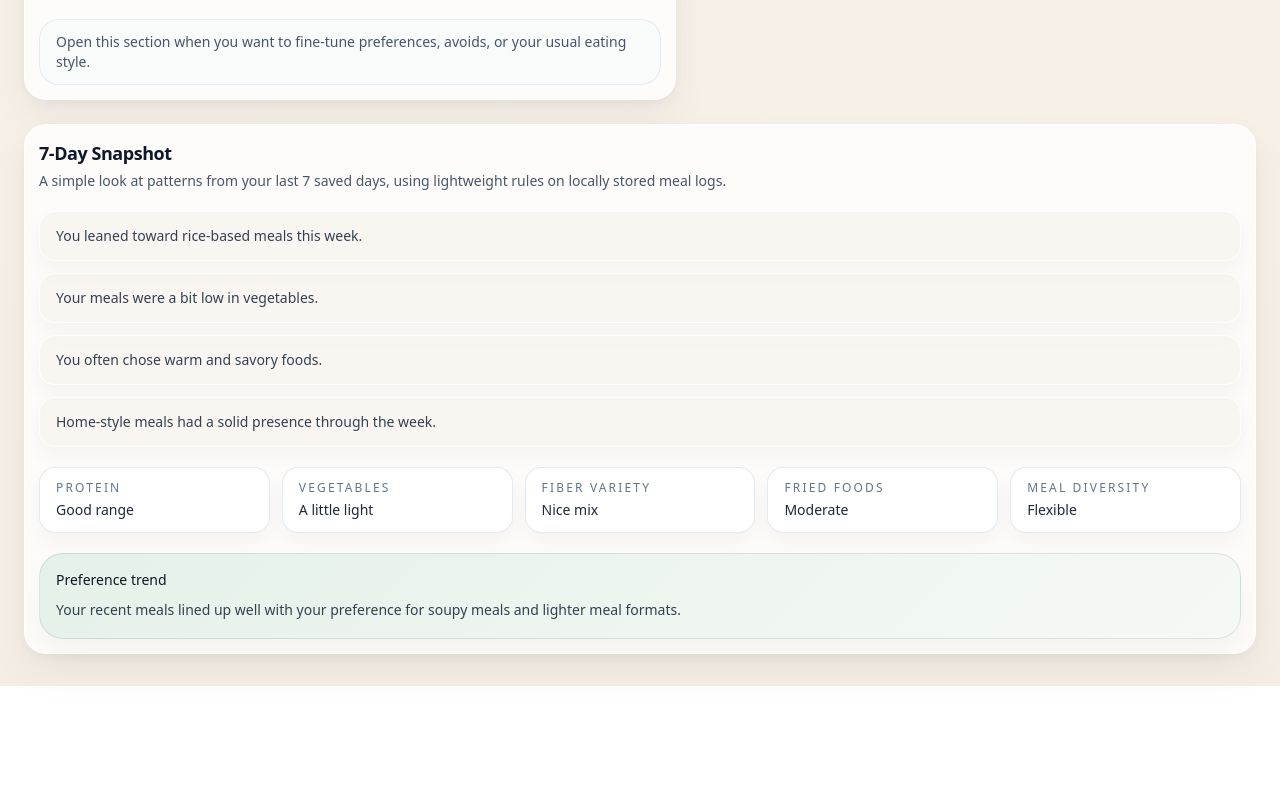
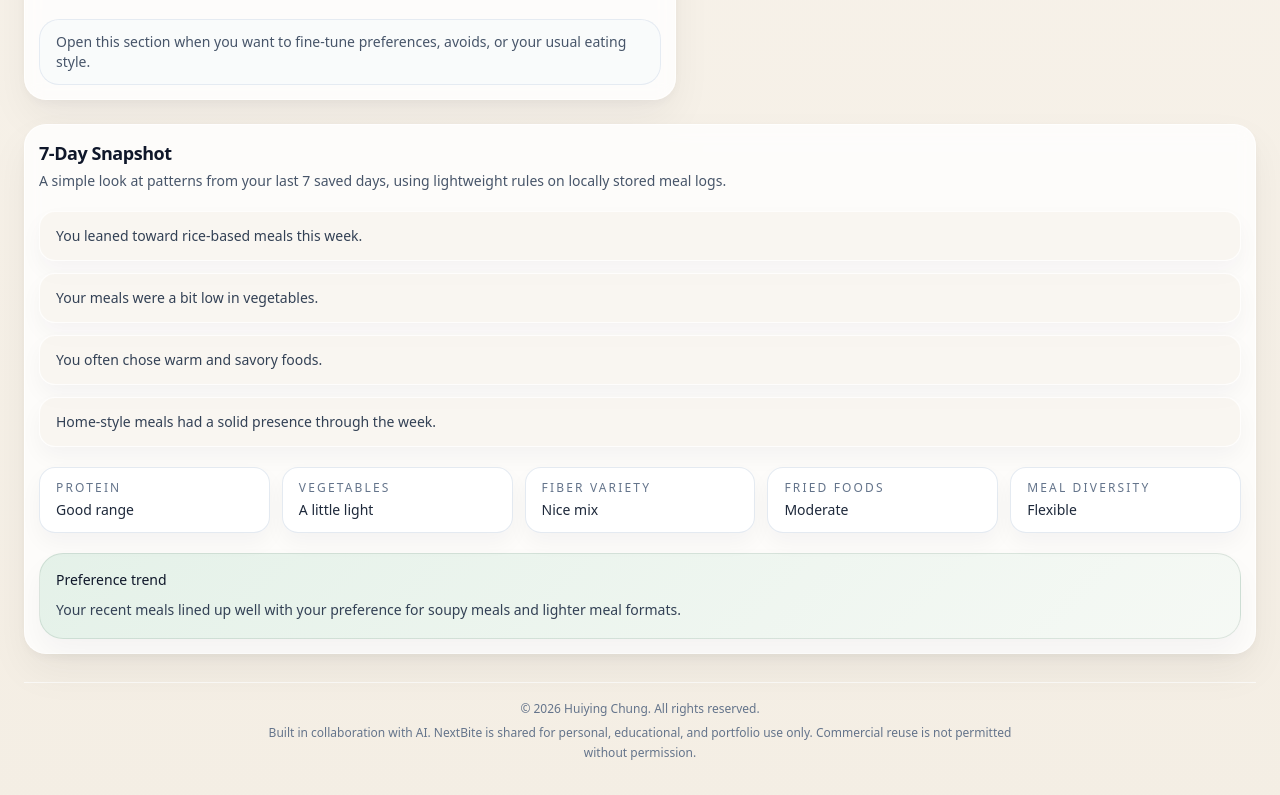
Before and after one commit to HuiYingChung/next-bite, a React (Vite) app: page / in a window 1280 px wide. Shown: the part 1798-2593 px from the top of the page. Before the commit the page ends 2484 px from the top, so only its background shows below. Built offline with nearby package versions, Linux system fonts and the light colour scheme.

Commit message:
Add footer copyright and AI notice

```diff
--- a/src/App.tsx
+++ b/src/App.tsx
@@ -93,6 +93,8 @@ const localeText = {
     carbs: "Carbs",
     heaviness: "Heaviness",
     friedOily: "Fried / oily",
+    footerCopyright: "© 2026 Huiying Chung. All rights reserved.",
+    footerNonCommercial: "Built in collaboration with AI. NextBite is shared for personal, educational, and portfolio use only. Commercial reuse is not permitted without permission.",
   },
   zh: {
     switchLabel: "EN",
@@ -163,6 +165,8 @@ const localeText = {
     carbs: "碳水",
     heaviness: "厚重感",
     friedOily: "油炸 / 油膩",
+    footerCopyright: "© 2026 Huiying Chung。版權所有。",
+    footerNonCommercial: "本專案與 AI 協作完成。NextBite 僅供個人、教學與作品集展示使用；未經授權不得作為商業用途重複使用。",
   },
 } as const;
 
@@ -982,6 +986,10 @@ function App() {
             </div>
           </section>
         </main>
+        <footer className="mt-5 border-t border-white/70 px-1 pb-4 pt-4 text-center text-xs leading-5 text-slate-500 sm:mt-7 sm:pb-6">
+          <div>{t.footerCopyright}</div>
+          <div className="mx-auto mt-1 max-w-3xl">{t.footerNonCommercial}</div>
+        </footer>
       </div>
       <Analytics />
     </div>
```
